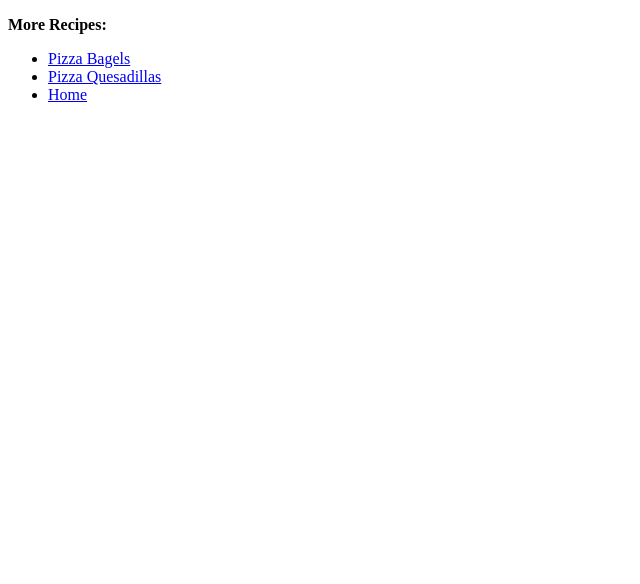
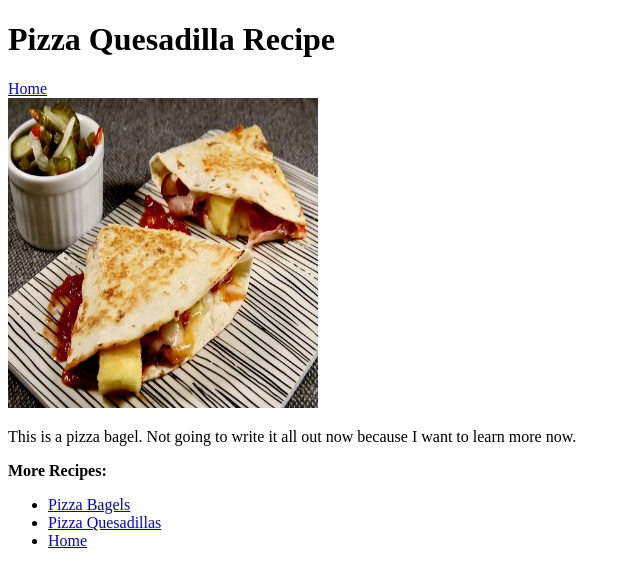
Before and after one commit to SullyMan34/odin-recipes, a plain HTML site: page recipes/pizzaquesadilla.html in a window 1280 px wide. Shown: the whole page, without its empty margins (0-640 px from the left). Drawn offline with Linux system fonts and the light colour scheme.

Commit message:
Added pictures and links to those pictures
Gave pizzabagels and pizzaquesadilla an image. Created image folder.

```diff
--- a/recipes/pizzaquesadilla.html
+++ b/recipes/pizzaquesadilla.html
@@ -6,6 +6,11 @@
     <title>Pizza Quesadillas</title>
 </head>
 <body>
+    <h1>Pizza Quesadilla Recipe</h1>
+    <a href="../index.html">Home</a>
+    <br>
+    <img src="./imgs/pizzaquesadilla.webp" alt="Pizza Quesadilla Picture" height="310" width="310">
+    <p>This is a pizza bagel. Not going to write it all out now because I want to learn more now.</p>
     <p><strong>More Recipes:</strong></p>
     <ul>
         <li><a href="./pizzabagels.html">Pizza Bagels</a></li>
```
Also changed, not shown: recipes/pizza.html (+1 -1 lines), recipes/pizzabagels.html (+5 -0 lines), recipes/imgs/pizzabagels.jpg (added), recipes/imgs/pizzaquesadilla.webp (added), 2 other files.
